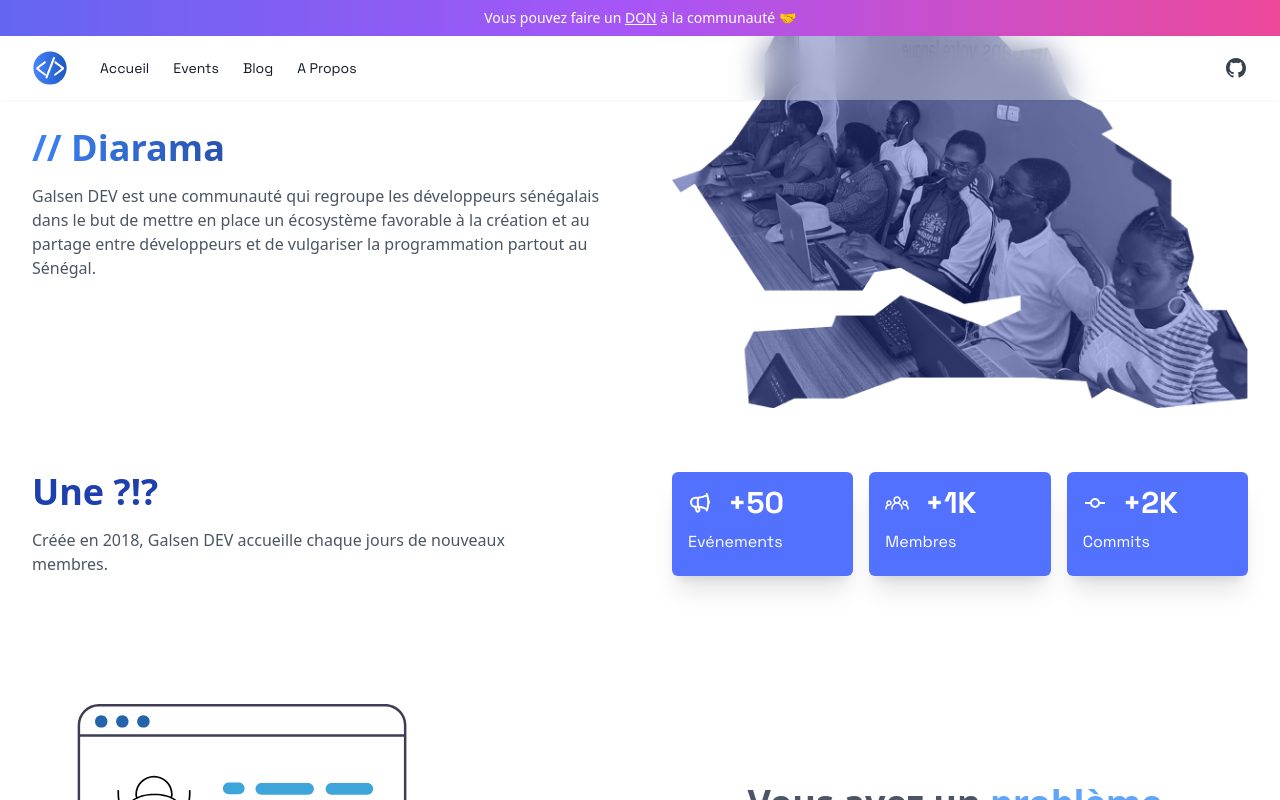
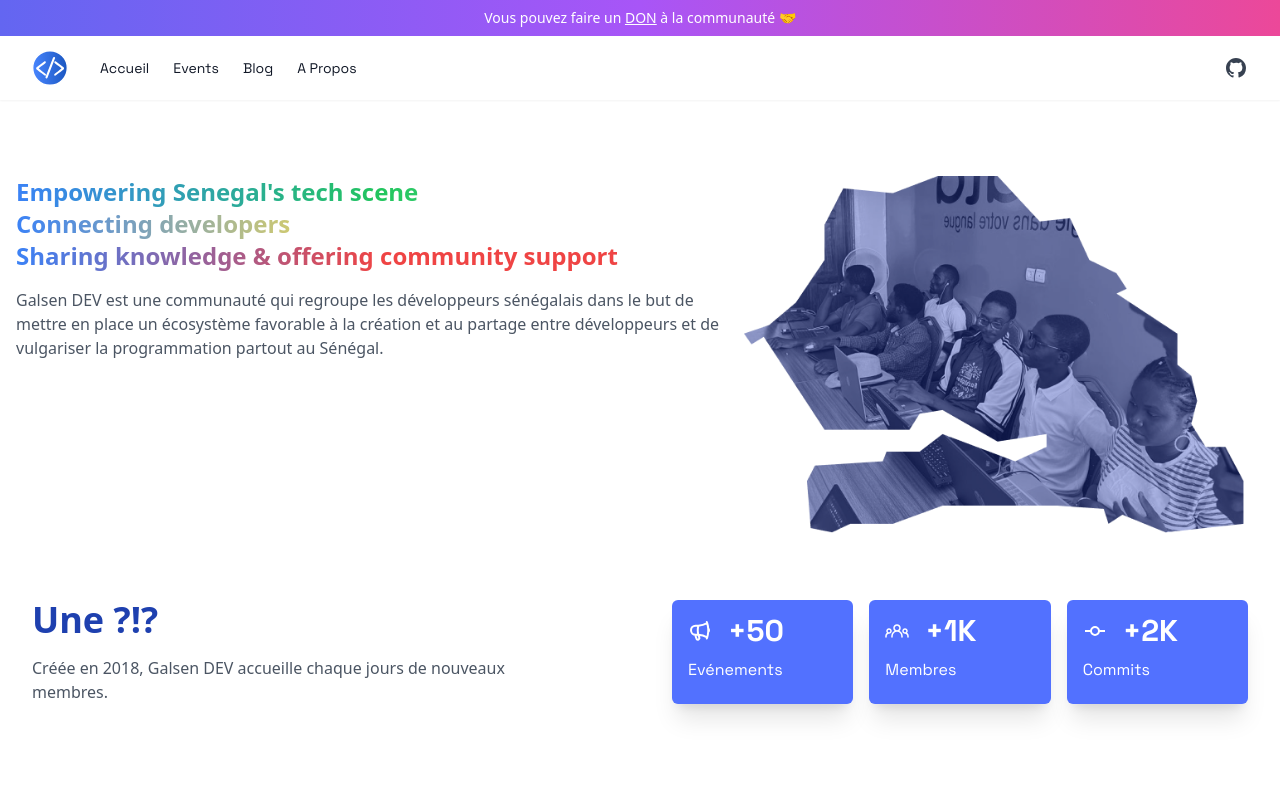
Before and after one commit to GalsenDev221/website, a Next.js app: page / in a window 1280 px wide. Shown: the top 800 px of the page. Built offline with nearby package versions, Linux system fonts and the light colour scheme.

Commit message:
🔁 :: update hero section.

```diff
--- a/src/pages/components/HeroSection.tsx
+++ b/src/pages/components/HeroSection.tsx
@@ -3,13 +3,19 @@ import hero from "/public/img/hero_galsendev.png";
 
 const HeroSection = () => {
   return (
-    <section>
-      <div className="mx-auto max-w-screen-xl px-4 sm:px-6 lg:px-8">
-        <div className="grid grid-cols-1 gap-8 lg:grid-cols-2 lg:gap-16">
-          <div className="lg:py-32">
+    <section className="py-28">
+        <div className="grid max-w-screen-xl px-4 py-8 mx-auto lg:gap-8 xl:gap-0 lg:py-16 lg:grid-cols-12">
+            <div className="mr-auto place-self-center lg:col-span-7">
+              <div>
                 {/* PERF: We can use this gradiant on every section title (maybe) */}
-            <h2 className="text-3xl font-bold sm:text-4xl text-transparent bg-clip-text bg-gradient-to-r from-blue-500 via-blue-900 to-gray-500">
-              // Diarama
+                <h2 className="text-1xl font-bold sm:text-2xl text-transparent bg-clip-text bg-gradient-to-r from-blue-500 via-green-500 to-green-300">
+                  Empowering Senegal's tech scene
+                </h2>
+                <h2 className="text-1xl font-bold sm:text-2xl text-transparent bg-clip-text bg-gradient-to-r from-blue-500 via-yellow-300 to-yellow-200">
+                  Connecting developers
+                </h2>
+                <h2 className="text-1xl font-bold sm:text-2xl text-transparent bg-clip-text bg-gradient-to-r from-blue-500 via-red-500 to-red-500">
+                  Sharing knowledge & offering community support
                 </h2>
 
                 <p className="mt-4 text-gray-600">
@@ -19,21 +25,21 @@ const HeroSection = () => {
                   programmation partout au Sénégal.
                 </p>
               </div>
-
-          <div className="relative overflow-hidden lg:order-last lg:h-full">
+            </div>
+            <div className="hidden lg:mt-0 lg:col-span-5 lg:flex">
               <Image
                 src={hero}
-              width="400"
-              height="400"
+                width="500"
+                height="500"
                 alt="Landing Illustration"
                 loading="eager"
                 placeholder="blur"
-              className="absolute inset-0 h-full w-full object-cover"
+                className="absolute object-cover"
               />
             </div>
         </div>
-      </div>
     </section>
+
   );
 };
 
```
Lines whose indentation alone changed are shown as unchanged.
